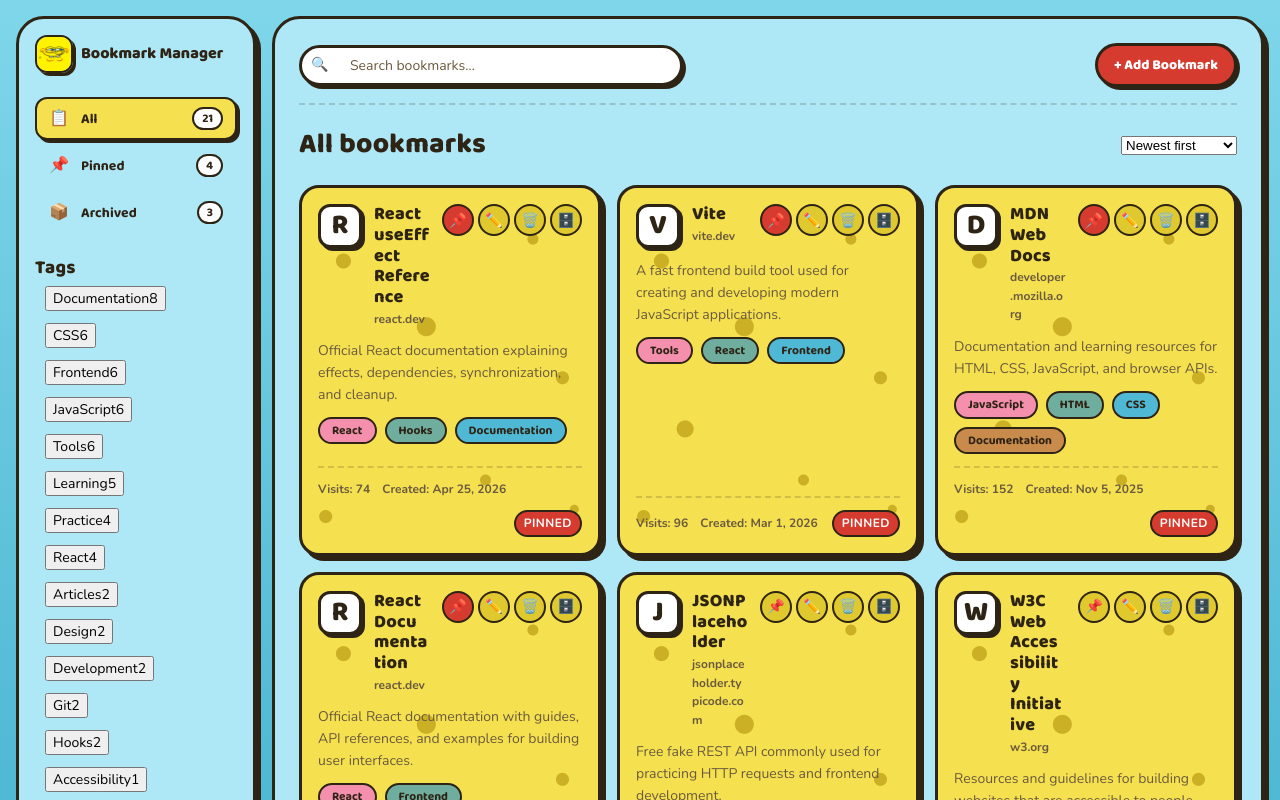
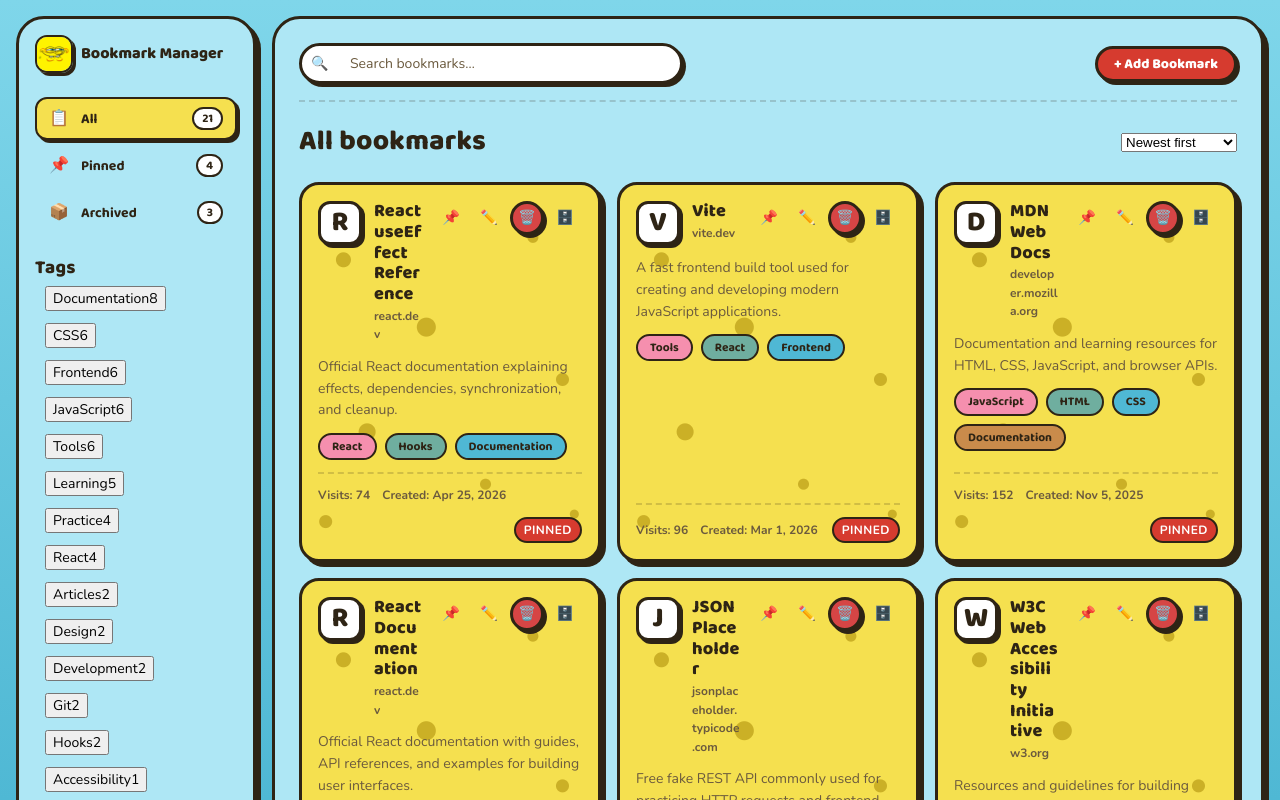
Before and after one commit to Mariam3120/React-projects, a React (Vite) app in the folder bookmark/: page / in a window 1280 px wide. Shown: the top 800 px of the page. Built offline with nearby package versions, Linux system fonts and the light colour scheme.

Commit message:
Add reusable bookmark button

```diff
--- a/bookmark/src/App.jsx
+++ b/bookmark/src/App.jsx
@@ -11,8 +11,7 @@ import { TagFilter } from "./components/controls/TagFilter";
 import { Layout } from "./components/layout/Layout";
 import { Sidebar } from "./components/layout/Sidebar";
 import { Header } from "./components/layout/Header";
-import headerStyles from "./components/layout/Header.module.css";
-
+import { Button } from "./components/ui/Button";
 
 
 // //tests
@@ -93,9 +92,8 @@ const counts = useMemo(() => countByView(bookmarks), [bookmarks]);
       header={
         <Header>
           <SearchBar value={searchTerm} onChange={setSearchTerm} />
-          <button
-            type="button"
-            className={headerStyles.addButton}
+          <Button
+            variant="primary"
             onClick={() =>
               addBookmark({
                 title: "Test bookmark",
@@ -106,7 +104,7 @@ const counts = useMemo(() => countByView(bookmarks), [bookmarks]);
             }
           >
             + Add Bookmark
-          </button>
+          </Button>
         </Header>
       }
       heading={getViewOption(view).heading}
--- a/bookmark/src/components/bookmarks/BookmarkCard.jsx
+++ b/bookmark/src/components/bookmarks/BookmarkCard.jsx
@@ -2,6 +2,7 @@ import { TagList } from "../ui/TagList";
 import { getDomain, getAvatarLetter } from "../../utils/url.js";
 import { getFormattedDate } from "../../utils/date.js";
 import styles from "./BookmarkCard.module.css";
+import { Button } from "../ui/Button";
 
 
 export function BookmarkCard({ bookmark, onEdit, onDelete, onToggleArchived, onTogglePinned, onVisit }) {
@@ -19,9 +20,9 @@ export function BookmarkCard({ bookmark, onEdit, onDelete, onToggleArchived, onT
           <p className={styles.host}>{getDomain(url)}</p>
         </a>
         <div className={styles.actions}>
-          <button
-            className={styles.actionButton}
-            type="button"
+          <Button
+            variant="ghost"
+            size="icon"
             onClick={() => onTogglePinned(id)}
             // ღილაკში მხოლოდ იკონია, ტექსტი არ წერია.
             // screen reader-ისთვის სახელი მაინც საჭიროა
@@ -30,10 +31,10 @@ export function BookmarkCard({ bookmark, onEdit, onDelete, onToggleArchived, onT
             aria-pressed={isPinned}
           >
             📌
-          </button>
-          <button
-          className={styles.actionButton}
-            type="button"
+          </Button>
+          <Button
+            variant="ghost"
+            size="icon"
             onClick={() => onEdit(id)}
             // ღილაკში მხოლოდ იკონია, ტექსტი არ წერია.
             // screen reader-ისთვის სახელი მაინც საჭიროა
@@ -41,10 +42,10 @@ export function BookmarkCard({ bookmark, onEdit, onDelete, onToggleArchived, onT
             // მდგომარეობა მხოლოდ ფერით არ უნდა გადმოვცეთ
           >
             ✏️
-          </button>
-          <button
-          className={styles.actionButton}
-            type="button"
+          </Button>
+          <Button
+            variant="danger"
+            size="icon"
             onClick={() => onDelete(id)}
             // ღილაკში მხოლოდ იკონია, ტექსტი არ წერია.
             // screen reader-ისთვის სახელი მაინც საჭიროა
@@ -52,10 +53,10 @@ export function BookmarkCard({ bookmark, onEdit, onDelete, onToggleArchived, onT
             // მდგომარეობა მხოლოდ ფერით არ უნდა გადმოვცეთ
           >
             🗑️
-          </button>
-          <button
-          className={styles.actionButton}
-            type="button"
+          </Button>
+          <Button
+            variant="ghost"
+            size="icon"
             onClick={() => onToggleArchived(id)}
             // ღილაკში მხოლოდ იკონია, ტექსტი არ წერია.
             // screen reader-ისთვის სახელი მაინც საჭიროა
@@ -63,7 +64,7 @@ export function BookmarkCard({ bookmark, onEdit, onDelete, onToggleArchived, onT
             // მდგომარეობა მხოლოდ ფერით არ უნდა გადმოვცეთ
           >
             🗄️
-          </button>
+          </Button>
         </div>
       </div>
 
--- a/bookmark/src/components/controls/SearchBar.jsx
+++ b/bookmark/src/components/controls/SearchBar.jsx
@@ -1,4 +1,6 @@
 import styles from "./SearchBar.module.css";
+import { Button } from "../ui/Button";
+
 export function SearchBar({ value, onChange, placeholder = "Search bookmarks…" }) {
     return (
         <div className={styles.search}>
@@ -15,14 +17,15 @@ export function SearchBar({ value, onChange, placeholder = "Search bookmarks…"
 
             {/* გასუფთავების ღილაკი მხოლოდ მაშინ, როცა რამე აკრეფილია */}
             {value !== "" && (
-                <button
-                    type="button"
+                <Button
+                    variant="ghost"
+                    size="icon"
                     // "გასუფთავება" ნიშნავს: ცარიელი ტექსტი ამცნო მშობელს
                     onClick={() => onChange("")}
                     aria-label="Clear search"
                 >
                     ✕
-                </button>
+                </Button>
             )}
         </div>
     );
--- /dev/null
+++ b/bookmark/src/components/ui/Button.jsx
@@ -0,0 +1,62 @@
+import styles from "./Button.module.css";
+
+export function Button({
+    children,
+    // default მნიშვნელობები: უმეტესობა მეორეხარისხოვანი, საშუალო ზომის ღილაკია
+    variant = "secondary",
+    size = "md",
+    // <button>-ის default type არის "submit" — ფორმის შიგნით ეს
+    // შემთხვევით გაგზავნას იწვევს. ამიტომ ჩვენი default სხვაა
+    type = "button",
+    className,
+    // ყველა დანარჩენი prop: onClick, disabled, aria-label, title...
+    // მათ ჩამოთვლას აზრი არ აქვს — ისედაც <button>-ს ეკუთვნის
+    ...rest
+}) {
+    // styles.primary, styles.md — CSS module-ის კლასები ობიექტის key-ებია.
+    // filter(Boolean) აგდებს undefined-ებს, join ერთ string-ად აქცევს
+    const classNames = [
+        styles.button,
+        styles[variant],
+        styles[size],
+        className,
+    ]
+        .filter(Boolean)
+        .join(" ");
+
+    return (
+        // ყურადღება რიგზე: {...rest} className-ის შემდეგ რომ დავწეროთ და
+        // გამომძახებელმა className გადმოსცეს, ის ჩვენსას გადააფარებს
+        <button type={type} className={classNames} {...rest}>
+            {children}
+        </button>
+    );
+}
+
+/*
+HTML-ის class ატრიბუტში რომ undefined გაჰყვეს, CSS შეცდომას არ ამოაგდებს, მაგრამ ეკრანზე კლასად დაიწერება სიტყვა "undefined", რაც მახინჯი და არაპროფესიონალურია.
+
+.filter(Boolean) აგდებს ყველა undefined-ს, null-ს ან ცარიელ მნიშვნელობას მასივიდან! Boolean ფუნქცია ფილტრავს მხოლოდ ჭეშმარიტ (truthy) მნიშვნელობებს. შედეგად, მასივში მხოლოდ რეალური ტექსტები დარჩება.
+
+რატომ გვჭირდება .join(" ")-ი?
+HTML-ის <button className="..."> ატრიბუტს კლასები ჭირდება ერთიან ტექსტად (String-ად), სადაც კლასები ერთმანეთისგან გამოყოფილია სფეისებით (Space-ებით), მაგალითად:
+"button primary md"
+
+მასივი კი არის ასეთი: ["button", "primary", "md"].
+
+.join(" ") აერთიანებს ამ მასივის ელემენტებს ერთ დიდ ტექსტად და მათ შორის სფეისს (" ") სვამს!
+
+თუ ვინმემ ჩვენი ღილაკი ასე გამოიძახა:
+<Button className="bg-red-500">გაუქმება</Button>
+
+ჩვენი შიდა სტილები (styles.button, styles.primary...) კლასებში უკვე ჩაჯდა.
+
+თუ გარედან შემოსული className ბოლოში იქნებოდა მიწერილი, CSS-ის პრიორიტეტების გამო, გარე კლასები ჩვენს შიდა სტილებს გადაფარავდა (Overrides).
+
+ასეთი რიგითობით კი უზრუნველყოფილია, რომ ჩვენი კომპონენტის ძირითადი დიზაინი დაცული იყოს, მაგრამ საჭიროების შემთხვევაში გარედანაც მივცეთ ზეგავლენა სტილებზე.
+
+
+
+ბოლო გადმოცემულ პროპსებში className არის ის სხვა კლასები რაც გადმოეცემა, ბოლოში უნდა იყოს იმიტორო გადაფაროს დეფოლტ სტილები, ამიტომ className ბოლოშია ჩასმული.
+"ჯერ მივცეთ ღილაკს ჩვენი ძირითადი დიზაინი (ფერი, ზომა), მაგრამ თუ მომხმარებელმა გარედან რამე სპეციალური კლასი გამოაყოლა, ის ყველაფრის ბოლოს მივუერთოთ, რომ საჭიროების შემთხვევაში მან გადაფაროს ჩვენი წესები".
+*/
--- /dev/null
+++ b/bookmark/src/components/ui/Button.module.css
@@ -0,0 +1,110 @@
+/* ==========================================================================
+   Button — one component, four roles, three sizes.
+
+   .button holds everything shared; each variant only overrides colour, and
+   each size only overrides padding and font. That split is what keeps the
+   buttons feeling like one family.
+   ========================================================================== */
+
+.button {
+  display: inline-flex;
+  align-items: center;
+  justify-content: center;
+  gap: var(--space-2);
+
+  font-family: var(--font-display);
+  font-weight: 800;
+  line-height: 1;
+  white-space: nowrap;
+
+  border: var(--outline);
+  border-radius: var(--radius-full);
+
+  transition:
+    transform var(--transition),
+    box-shadow var(--transition),
+    background var(--transition);
+}
+
+.button:active {
+  transform: translate(0, 0);
+  box-shadow: var(--shadow-sm);
+}
+
+.button:disabled {
+  opacity: 0.5;
+  cursor: not-allowed;
+  transform: none;
+}
+
+/* --- variants ------------------------------------------------------------ */
+
+/* the one main action on a screen */
+.primary {
+  background: var(--color-accent);
+  color: var(--color-accent-text);
+  box-shadow: var(--shadow-sm);
+}
+
+.primary:hover:not(:disabled) {
+  transform: translate(-2px, -2px);
+  box-shadow: var(--shadow-md);
+}
+
+/* the default — outlined, quieter */
+.secondary {
+  background: var(--color-surface);
+  color: var(--color-on-surface);
+  box-shadow: var(--shadow-sm);
+}
+
+.secondary:hover:not(:disabled) {
+  background: #fff;
+  transform: translate(-2px, -2px);
+  box-shadow: var(--shadow-md);
+}
+
+/* transparent until touched — for icon buttons on top of a card */
+.ghost {
+  background: transparent;
+  border-color: transparent;
+  color: inherit;
+}
+
+.ghost:hover:not(:disabled) {
+  background: var(--color-surface-deep);
+  border-color: var(--color-border);
+  transform: scale(1.1);
+}
+
+/* destructive — Mr. Krabs red */
+.danger {
+  background: var(--color-danger);
+  color: #fff;
+  box-shadow: var(--shadow-sm);
+}
+
+.danger:hover:not(:disabled) {
+  transform: translate(-2px, -2px);
+  box-shadow: var(--shadow-md);
+}
+
+/* --- sizes --------------------------------------------------------------- */
+
+.md {
+  padding: var(--space-2) var(--space-4);
+  font-size: var(--font-sm);
+}
+
+.sm {
+  padding: var(--space-1) var(--space-3);
+  font-size: var(--font-xs);
+}
+
+/* square, for a single icon — width must match height */
+.icon {
+  width: 34px;
+  height: 34px;
+  padding: 0;
+  font-size: var(--font-sm);
+}
```
